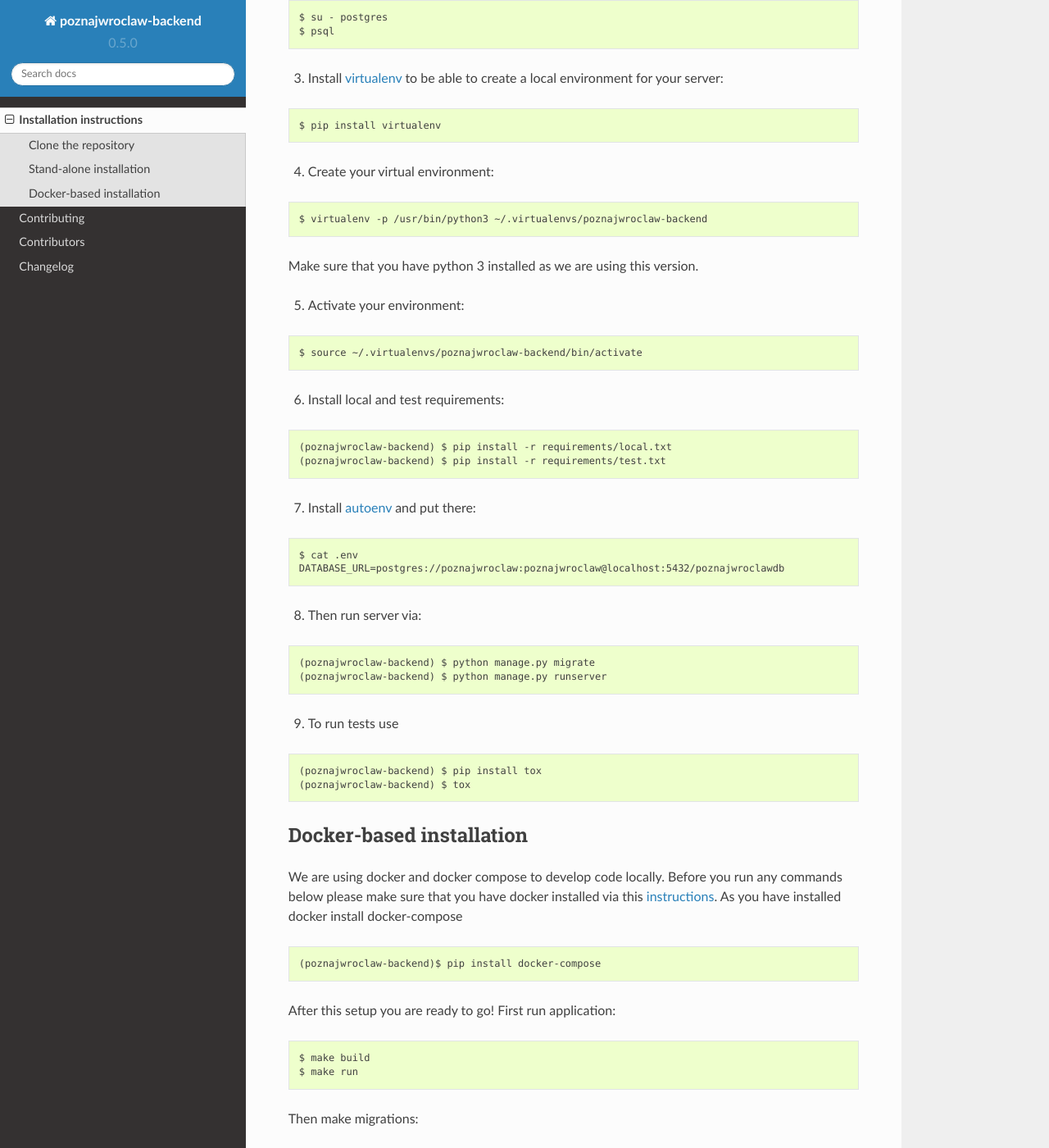
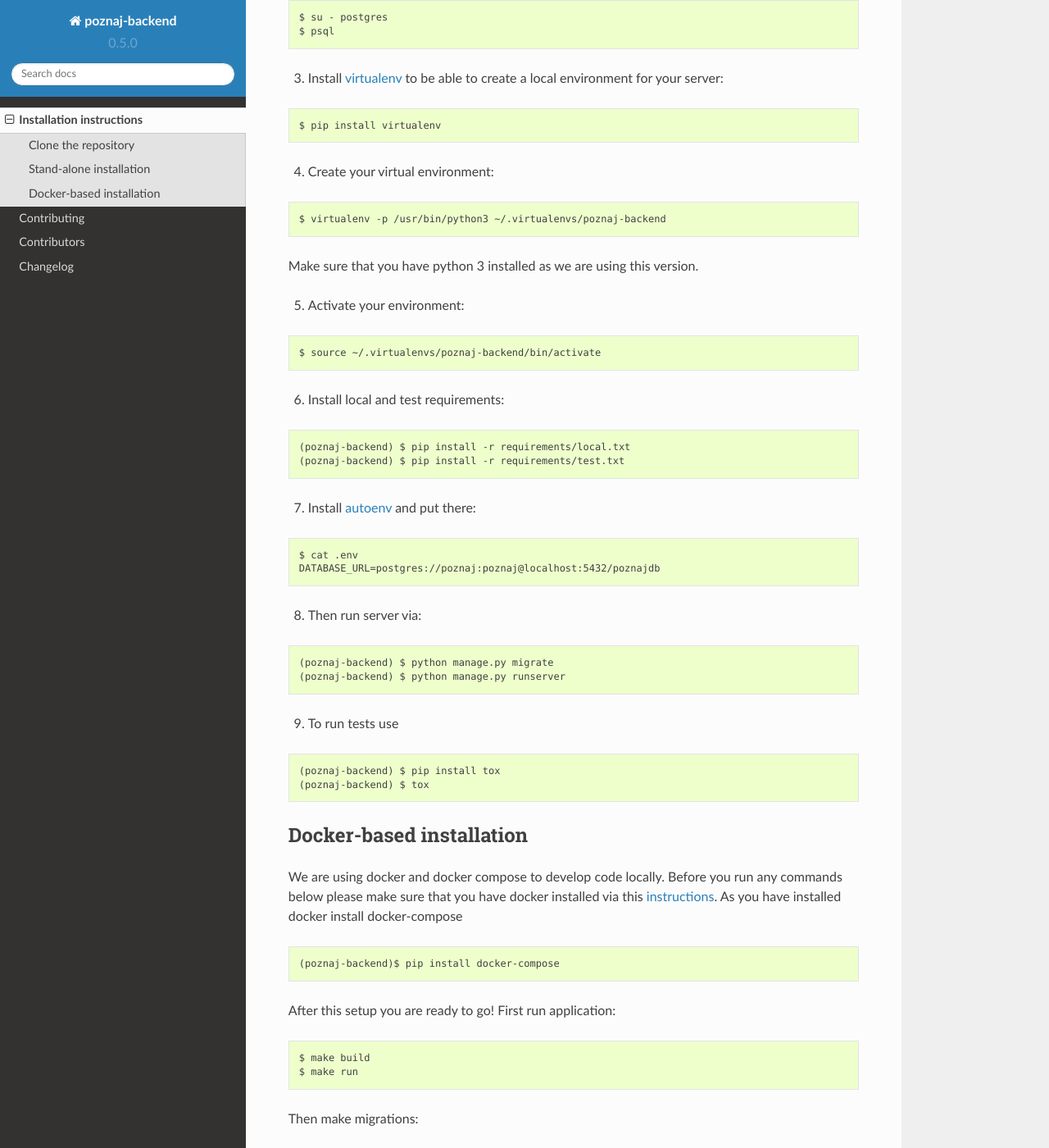
Before and after one commit to KlubJagiellonski/poznaj-app-backend, a Sphinx documentation site: the page built from docs/installation.rst, in a window 1280 px wide and 1400 px high, scrolled down 919 px. Shown: the whole window at 82% size. Built offline with Sphinx 7.4.7 and the Read the Docs theme 2.0.0, drawn with Linux system fonts in a browser that asks for light colours; some of the changed text lies outside the part shown.

Commit message:
Rename project to poznaj (#20)
* Enhancement/opensource stuff (#13)

* [Development ease] WIP

* [Development ease] WIP- 2

* [Development ease] Add documentation; ignore files

* [Development ease] Fixing failing tox

* [Development ease] Fixing docs

* Fixing docs & docker

* Fix small errors in docs

* Fix small errors in docs

* Fixing sending emails by travis & adding codecov

* Fixing docker

* Rename project to poznaj & add codecov

Closes #18

```diff
--- a/docs/conf.py
+++ b/docs/conf.py
@@ -2,7 +2,7 @@
 # -*- coding: utf-8 -*-
 import sphinx_rtd_theme
 
-# poznajwroclaw-backend documentation build configuration file, created by
+# poznaj-backend documentation build configuration file, created by
 # sphinx-quickstart on Mon Oct 24 15:52:32 2016.
 #
 # This file is execfile()d with the current directory set to its
@@ -55,7 +55,7 @@ source_suffix = '.rst'
 master_doc = 'index'
 
 # General information about the project.
-project = 'poznajwroclaw-backend'
+project = 'poznaj-backend'
 copyright = '2016, Krzysztof Żuraw'
 author = 'Krzysztof Żuraw'
 
@@ -67,7 +67,6 @@ author = 'Krzysztof Żuraw'
 version = '0.5.0'
 # The full version, including alpha/beta/rc tags.
 release = '0.5.0'
-
 
 # The language for content autogenerated by Sphinx. Refer to documentation
 # for a list of supported languages.
@@ -141,7 +140,7 @@ html_theme_path = [sphinx_rtd_theme.get_html_theme_path()]
 # The name for this set of Sphinx documents.
 # "<project> v<release> documentation" by default.
 #
-# html_title = 'poznajwroclaw-backend v0.2.0'
+# html_title = 'poznaj-backend v0.2.0'
 
 # A shorter title for the navigation bar.  Default is the same as html_title.
 #
@@ -241,7 +240,7 @@ html_static_path = ['_static']
 # html_search_scorer = 'scorer.js'
 
 # Output file base name for HTML help builder.
-htmlhelp_basename = 'poznajwroclaw-backenddoc'
+htmlhelp_basename = 'poznaj-backenddoc'
 
 # -- Options for LaTeX output ---------------------------------------------
 
@@ -267,7 +266,7 @@ latex_elements = {
 # (source start file, target name, title,
 #  author, documentclass [howto, manual, or own class]).
 latex_documents = [
-    (master_doc, 'poznajwroclaw-backend.tex', 'poznajwroclaw-backend Documentation',
+    (master_doc, 'poznaj-backend.tex', 'poznaj-backend Documentation',
      'Krzysztof Żuraw', 'manual'),
 ]
 
@@ -309,7 +308,7 @@ latex_documents = [
 # One entry per manual page. List of tuples
 # (source start file, name, description, authors, manual section).
 man_pages = [
-    (master_doc, 'poznajwroclaw-backend', 'poznajwroclaw-backend Documentation',
+    (master_doc, 'poznaj-backend', 'poznaj-backend Documentation',
      [author], 1)
 ]
 
@@ -324,8 +323,8 @@ man_pages = [
 # (source start file, target name, title, author,
 #  dir menu entry, description, category)
 texinfo_documents = [
-    (master_doc, 'poznajwroclaw-backend', 'poznajwroclaw-backend Documentation',
-     author, 'poznajwroclaw-backend', 'One line description of project.',
+    (master_doc, 'poznaj-backend', 'poznaj-backend Documentation',
+     author, 'poznaj-backend', 'One line description of project.',
      'Miscellaneous'),
 ]
 
--- a/docs/contributing.rst
+++ b/docs/contributing.rst
@@ -15,7 +15,7 @@ Installation + running the tests
 
 Please refer to `online documentation`_ on how to install this project.
 
-.. _online documentation: http://poznajwroclaw-backend.readthedocs.io/en/latest/installation.html
+.. _online documentation: http://poznaj-backend.readthedocs.io/en/latest/installation.html
 
 Code conventions
 ----------------
--- a/docs/index.rst
+++ b/docs/index.rst
@@ -1,15 +1,15 @@
-.. poznajwroclaw-backend documentation master file, created by
+.. poznaj-backend documentation master file, created by
    sphinx-quickstart on Mon Oct 24 15:52:32 2016.
    You can adapt this file completely to your liking, but it should at least
    contain the root `toctree` directive.
 
-Welcome to poznajwroclaw-backend's documentation!
+Welcome to poznaj-backend's documentation!
 =================================================
 
 Introduction
 ------------
 
-This is documentation for the poznajwroclaw-backend project. It is made with help
+This is documentation for the poznaj-backend project. It is made with help
 of `Koduj Dla Polski Wrocław <http://kodujdlapolski.pl/>`_ and `Klub Jagieloński we Wrocławiu <http://kj.org.pl/>`_.
 
 Disclaimer
--- a/docs/installation.rst
+++ b/docs/installation.rst
@@ -7,14 +7,14 @@ Clone the repository
 Using the console, navigate to the root directory in which your projects live and clone this project's repository:
 ::
 
-    $ git clone git@github.com:kj-wroclaw/poznajwroclaw-backend.git
-    $ cd poznajwroclaw-backend
+    $ git clone git@github.com:kj-wroclaw/poznaj-backend.git
+    $ cd poznaj-backend
 
 You may also wish to fork the repository on GitHub and clone the resultant personal fork.
-This is advised if you are going to be doing development on poznajwroclaw-backend and contributing
+This is advised if you are going to be doing development on poznaj-backend and contributing
 to the project.
 
-There are two ways to install poznajwroclaw-backend:
+There are two ways to install poznaj-backend:
 
 * :ref:`Stand-alone installation`
 * :ref:`Docker-based installation`
@@ -48,7 +48,6 @@ These instructions are specific to Ubuntu Linux but will be similar for other UN
 
 .. _virtualenv: https://virtualenv.pypa.io/en/stable/
 
-
 ::
 
     $ pip install virtualenv
@@ -57,7 +56,7 @@ These instructions are specific to Ubuntu Linux but will be similar for other UN
 
 ::
 
-    $ virtualenv -p /usr/bin/python3 ~/.virtualenvs/poznajwroclaw-backend
+    $ virtualenv -p /usr/bin/python3 ~/.virtualenvs/poznaj-backend
 
 Make sure that you have python 3 installed as we are using this version.
 
@@ -65,15 +64,15 @@ Make sure that you have python 3 installed as we are using this version.
 
 ::
 
-    $ source ~/.virtualenvs/poznajwroclaw-backend/bin/activate
+    $ source ~/.virtualenvs/poznaj-backend/bin/activate
 
 
 6. Install local and test requirements:
 
 ::
 
-    (poznajwroclaw-backend) $ pip install -r requirements/local.txt
-    (poznajwroclaw-backend) $ pip install -r requirements/test.txt
+    (poznaj-backend) $ pip install -r requirements/local.txt
+    (poznaj-backend) $ pip install -r requirements/test.txt
 
 7. Install `autoenv`_ and put there:
 
@@ -83,21 +82,21 @@ Make sure that you have python 3 installed as we are using this version.
 ::
 
     $ cat .env
-    DATABASE_URL=postgres://poznajwroclaw:poznajwroclaw@localhost:5432/poznajwroclawdb
+    DATABASE_URL=postgres://poznaj:poznaj@localhost:5432/poznajdb
 
 8. Then run server via:
 
 ::
 
-    (poznajwroclaw-backend) $ python manage.py migrate
-    (poznajwroclaw-backend) $ python manage.py runserver
+    (poznaj-backend) $ python manage.py migrate
+    (poznaj-backend) $ python manage.py runserver
 
 9. To run tests use
 
 ::
 
-    (poznajwroclaw-backend) $ pip install tox
-    (poznajwroclaw-backend) $ tox
+    (poznaj-backend) $ pip install tox
+    (poznaj-backend) $ tox
 
 .. _Docker-based installation:
 
@@ -111,7 +110,7 @@ via this `instructions`_. As you have installed docker install docker-compose
 .. _instructions: https://docker.github.io/engine/installation
 ::
 
-    (poznajwroclaw-backend)$ pip install docker-compose
+    (poznaj-backend)$ pip install docker-compose
 
 After this setup you are ready to go! First run application:
 ::
```
Also changed, not shown: README.rst (+23 -22 lines), docker-compose.yml (+7 -7 lines), .github/CONTRIBUTING.md, .github/PULL_REQUEST_TEMPLATE.md, .travis.yml, poznaj/__init__.py (added), 8 other files.
